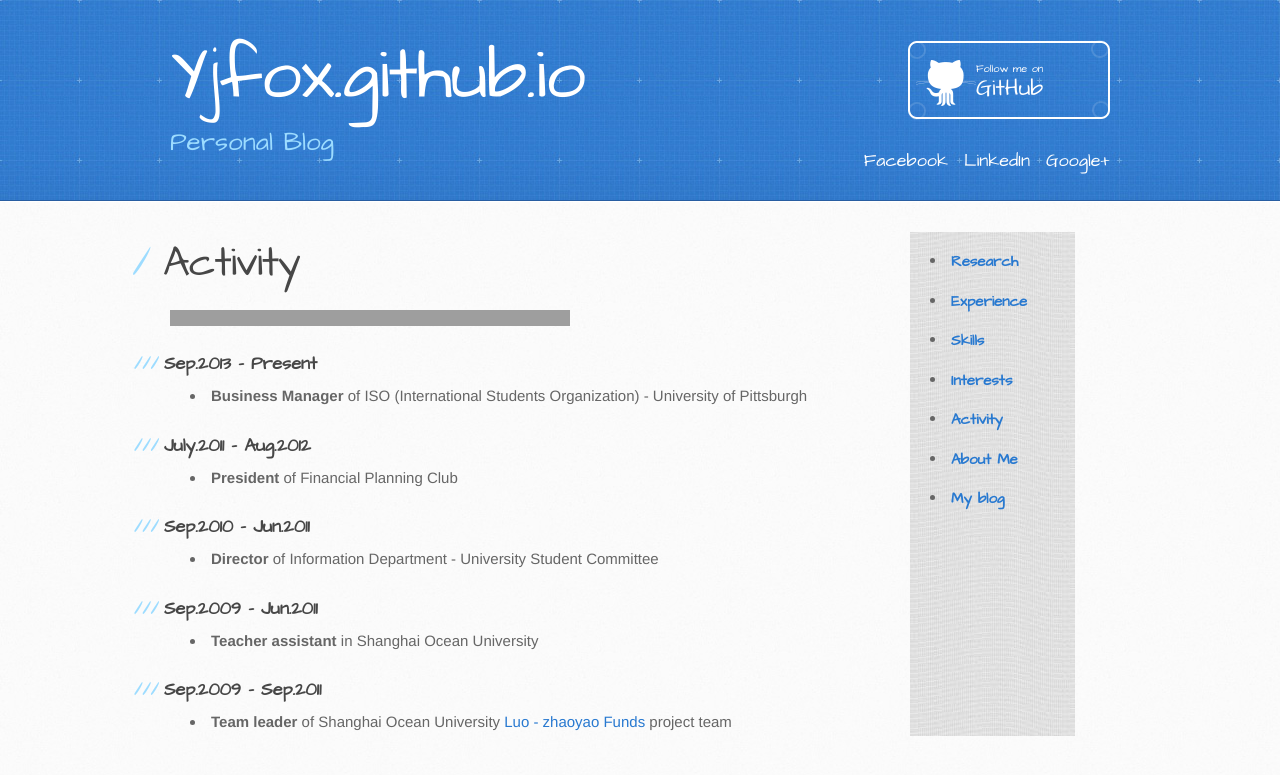
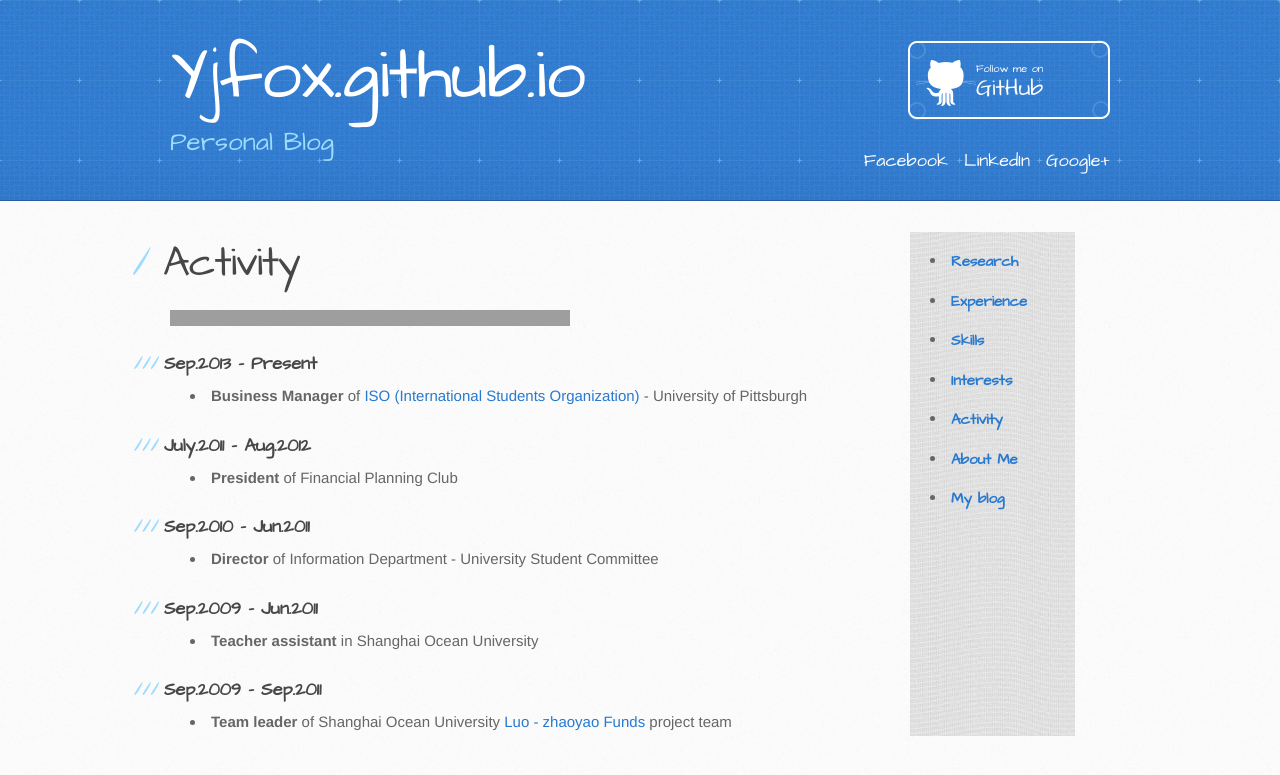
Before and after one commit to yjfox/yjfox.github.io, a Jekyll site: the page built from activity.md, in a window 1280 px wide, cut to the strip 0-775 px from the top of the page. Built offline with Jekyll 4.4.1, drawn with Linux system fonts in a browser that asks for light colours; Markdown is read by kramdown in place of the engine named in the settings; part of the change alters nothing that is shown; grey boxes are pictures that could not be loaded.

```diff
--- a/activity.md
+++ b/activity.md
@@ -6,7 +6,7 @@ title: Activity
 <h1>Activity</h1>
 **************
 ###Sep.2013 - Present
-- <strong>Business Manager</strong> of ISO (International Students Organization) - University of Pittsburgh
+- <strong>Business Manager</strong> of [ISO (International Students Organization)](http://www.ischool.pitt.edu/bsis/about/student-organizations.php) - University of Pittsburgh
 
 
 ###July.2011 - Aug.2012
```
